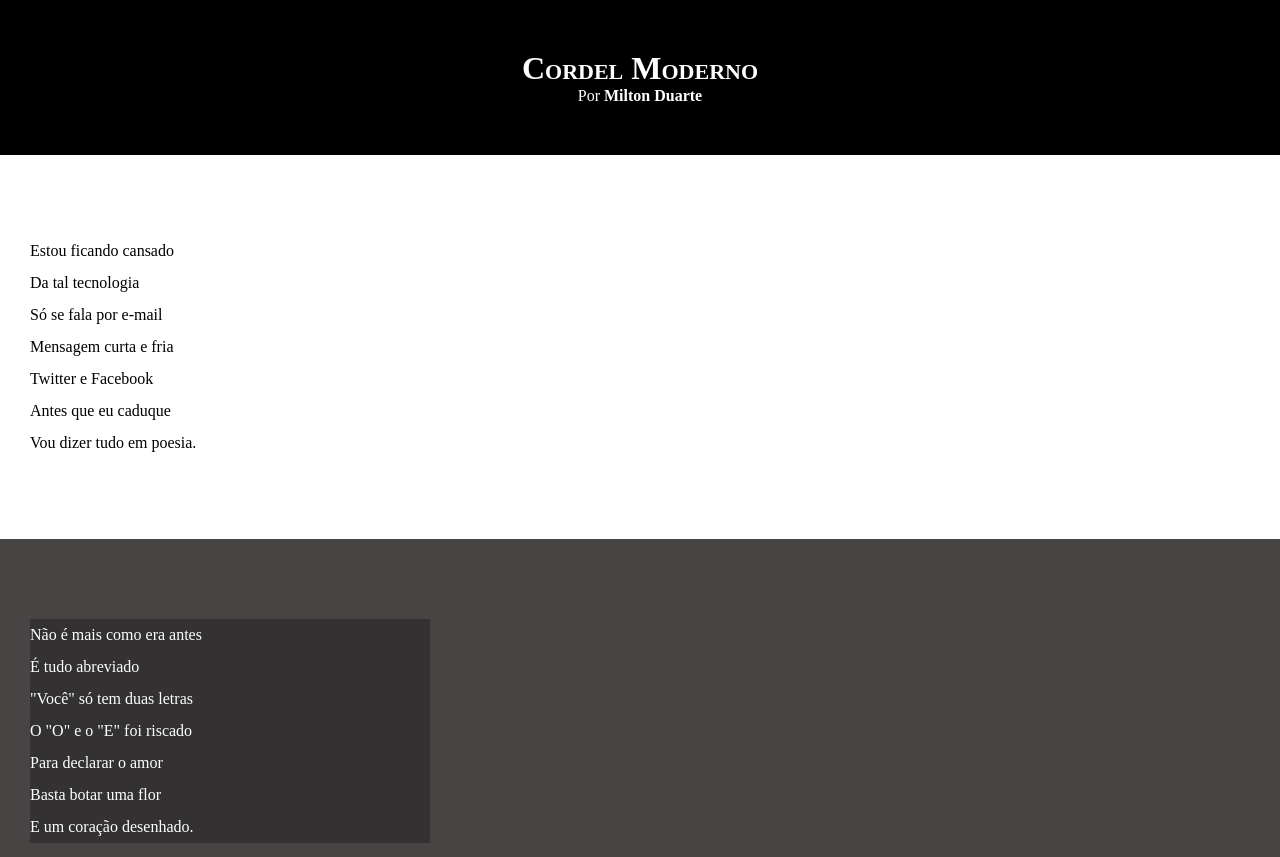
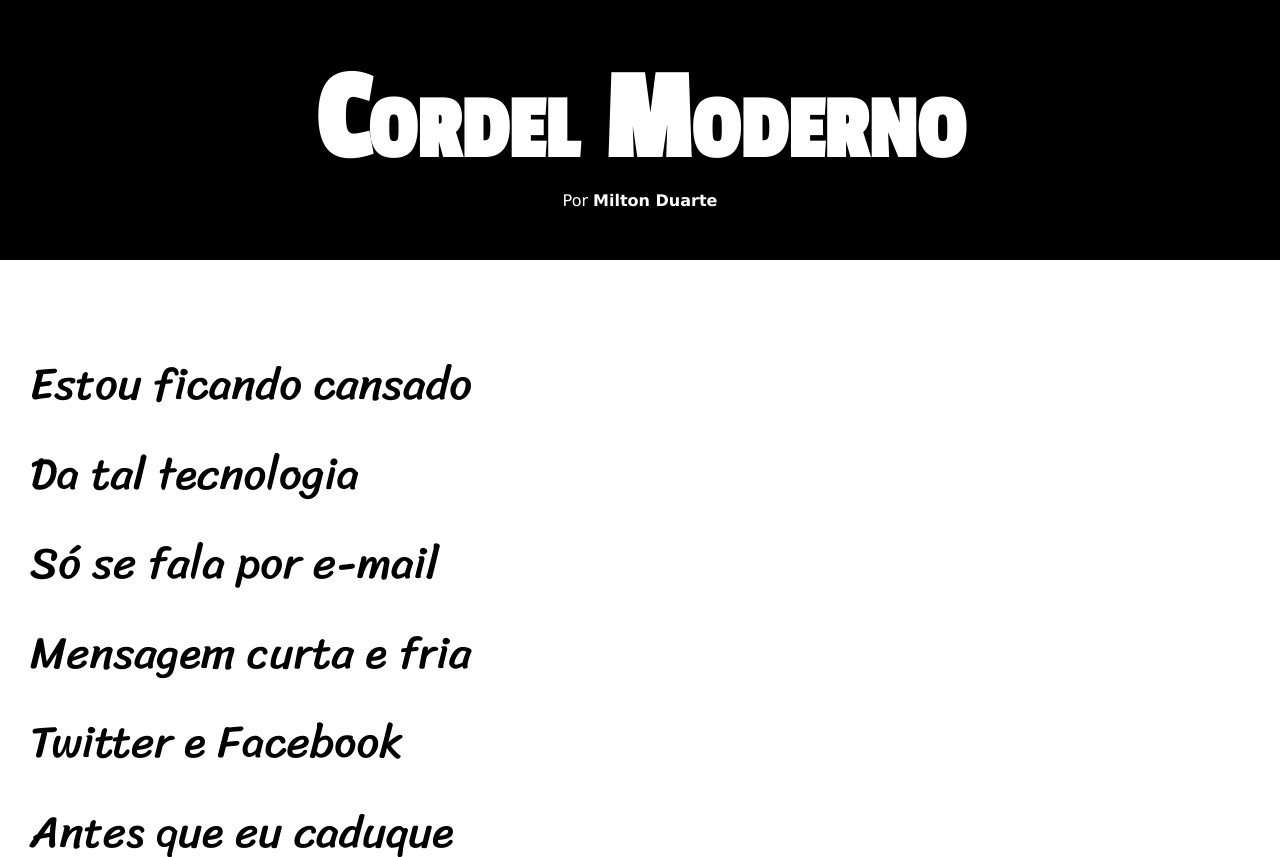
Before and after one commit to joaovwklein/HTML-CSS, a plain HTML site: page Desafios/desaf12/cordel.html in a window 1280 px wide. Shown: the top 857 px of the page. Drawn offline with Linux system fonts and the light colour scheme.

Commit message:
atualizei as fontes do desafio12

```diff
--- a/Desafios/desaf12/estilo/style.css
+++ b/Desafios/desaf12/estilo/style.css
@@ -1,13 +1,22 @@
 @charset "UTF_8";
+@import url('https://fonts.googleapis.com/css2?family=Passion+One&display=swap');
+@import url('https://fonts.googleapis.com/css2?family=Sriracha&display=swap');
+:root{
+    --font1:Verdana, Geneva, Tahoma, sans-serif;
+    --font2:'Passion One', cursive;
+    --font3:'Sriracha', cursive;
+}
 
 *{
     margin: 0px;
     padding: 0px;
+
 }
 
 html, body{
     min-height: 100%;
     background-color: darkgray;
+    font-family: var(--font1);
 }
 
 header{
@@ -18,6 +27,8 @@ header{
 header h1{
     padding-top: 50px ;
     font-variant:small-caps ;
+    font-family: var(--font2);
+    font-size: 10vw;
 }
 header p {
     padding-bottom: 50px;
@@ -36,6 +47,8 @@ section{
     padding-bottom: 10vh;
     line-height: 2em;
     padding-left: 30px;
+    font-family: var(--font3);
+    font-size: 3.5vw;
 }
 
 section.normal{
@@ -49,7 +62,8 @@ section.imagem{
 
 }
 section.imagem > p{
-    width: 400px;
+    display: inline-block;
+    padding: 5px;
     background-color: rgba(0, 0, 0, 0.281);
 }
 
```
